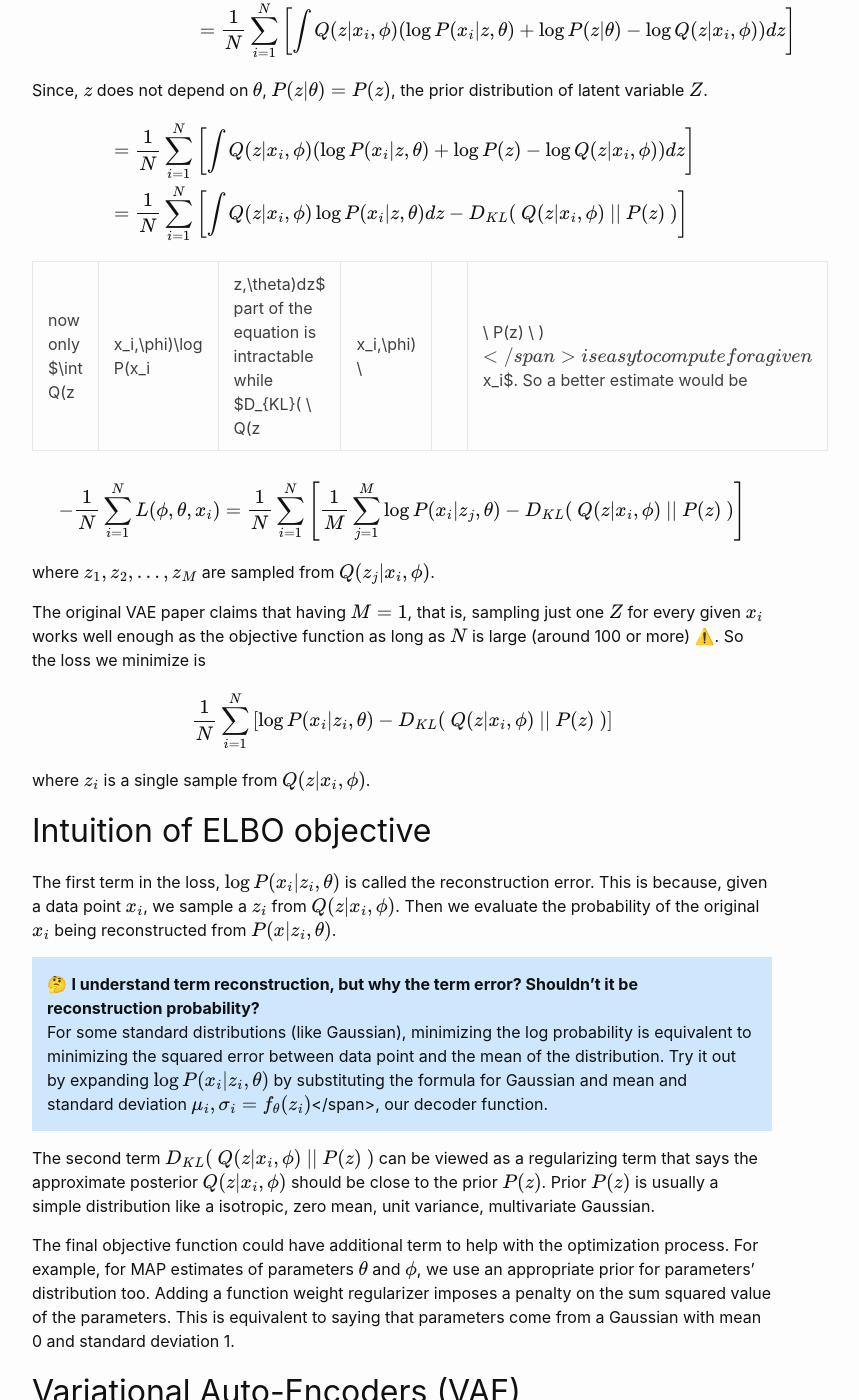
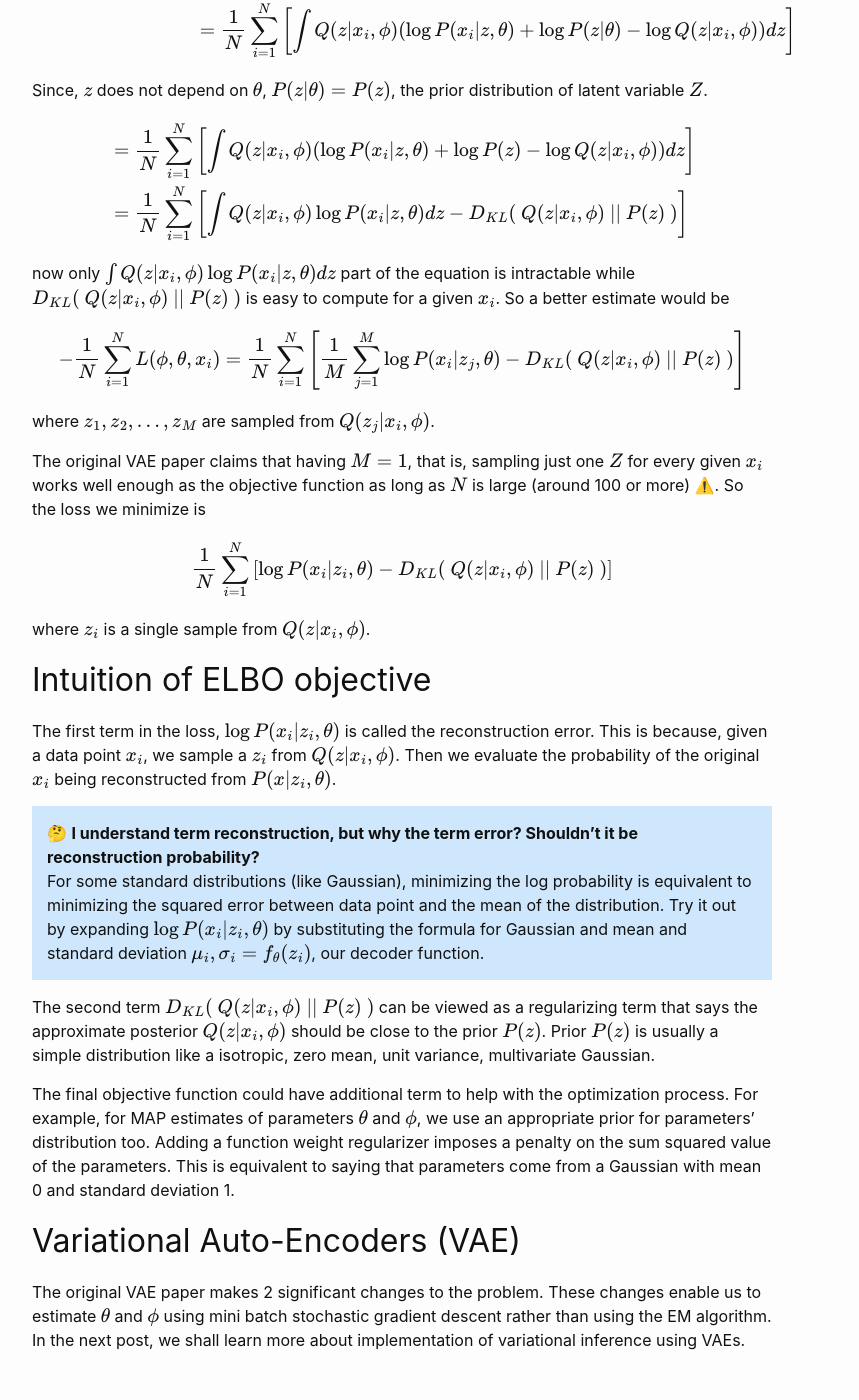
Before and after one commit to gauravtendolkar/gauravtendolkar.github.io, a Jekyll site: the page built from docs/_posts/2024-06-04-2-Variational-Inference-Expectation-Maximization-and-VAE.markdown, in a window 1280 px wide and 1400 px high, scrolled down 3256 px. Shown: the whole window, without its empty margins (238-1097 px from the left). Built offline with Jekyll 4.4.1, drawn with Linux system fonts in a browser that asks for light colours; formulas are drawn with MathJax 3; some of the changed lines change nothing that is shown; some of the changed text lies outside the part shown.

Commit message:
deep generative series

```diff
--- a/docs/_posts/2024-06-04-2-Variational-Inference-Expectation-Maximization-and-VAE.markdown
+++ b/docs/_posts/2024-06-04-2-Variational-Inference-Expectation-Maximization-and-VAE.markdown
@@ -126,7 +126,7 @@ $$
 \end{aligned}
 $$
 
-now only $\int Q(z|x_i,\phi)\log P(x_i|z,\theta)dz$ part of the equation is intractable while <span>$D_{KL}( \ Q(z|x_i,\phi) \ || \ P(z) \ )$</span> is easy to compute for a given $x_i$. So a better estimate would be
+now only <span>$\int Q(z|x_i,\phi)\log P(x_i|z,\theta)dz$</span> part of the equation is intractable while <span>$D_{KL}( \ Q(z|x_i,\phi) \ || \ P(z) \ )$</span> is easy to compute for a given $x_i$. So a better estimate would be
 
 $$
 \begin{aligned}
@@ -151,7 +151,7 @@ The first term in the loss, <span>$\log P(x_i|z_i,\theta)$</span> is called the
 
 <div class="callout">
 🤔 <b>I understand term reconstruction, but why the term error? Shouldn’t it be reconstruction probability?</b><br/>
-For some standard distributions (like Gaussian), minimizing the log probability is equivalent to minimizing the squared error between data point and the mean of the distribution. Try it out by expanding <span>$\log P(x_i|z_i,\theta)$</span> by substituting the formula for Gaussian and mean and standard deviation ${\mu_i, \sigma_i} = f_{\theta}(z_i)$</span>, our decoder function.
+For some standard distributions (like Gaussian), minimizing the log probability is equivalent to minimizing the squared error between data point and the mean of the distribution. Try it out by expanding <span>$\log P(x_i|z_i,\theta)$</span> by substituting the formula for Gaussian and mean and standard deviation ${\mu_i, \sigma_i} = f_{\theta}(z_i)$, our decoder function.
 </div>
 
 The second term <span>$D_{KL}( \ Q(z|x_i,\phi) \ || \ P(z) \ )$</span> can be viewed as a regularizing term that says the approximate posterior <span>$Q(z|x_i,\phi)$</span> should be close to the prior <span>$P(z)$</span>. Prior <span>$P(z)$</span> is usually a simple distribution like a isotropic, zero mean, unit variance, multivariate Gaussian.
@@ -160,4 +160,4 @@ The final objective function could have additional term to help with the optimiz
 
 ## Variational Auto-Encoders (VAE)
 
-The original VAE paper makes 2 significant changes to the problem. These changes enable us to estimate $\theta$ and $\phi$ using mini batch stochastic gradient descent rather than using the EM algorithm.
+The original VAE paper makes 2 significant changes to the problem. These changes enable us to estimate $\theta$ and $\phi$ using mini batch stochastic gradient descent rather than using the EM algorithm. In the next post, we shall learn more about implementation of variational inference using VAEs.
```
